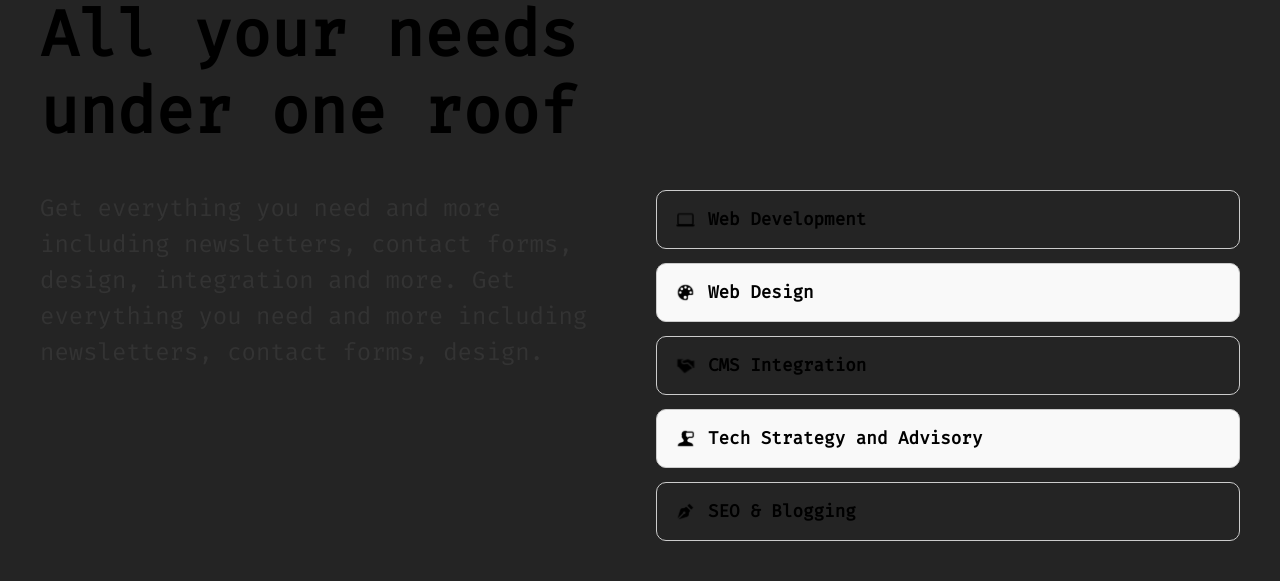
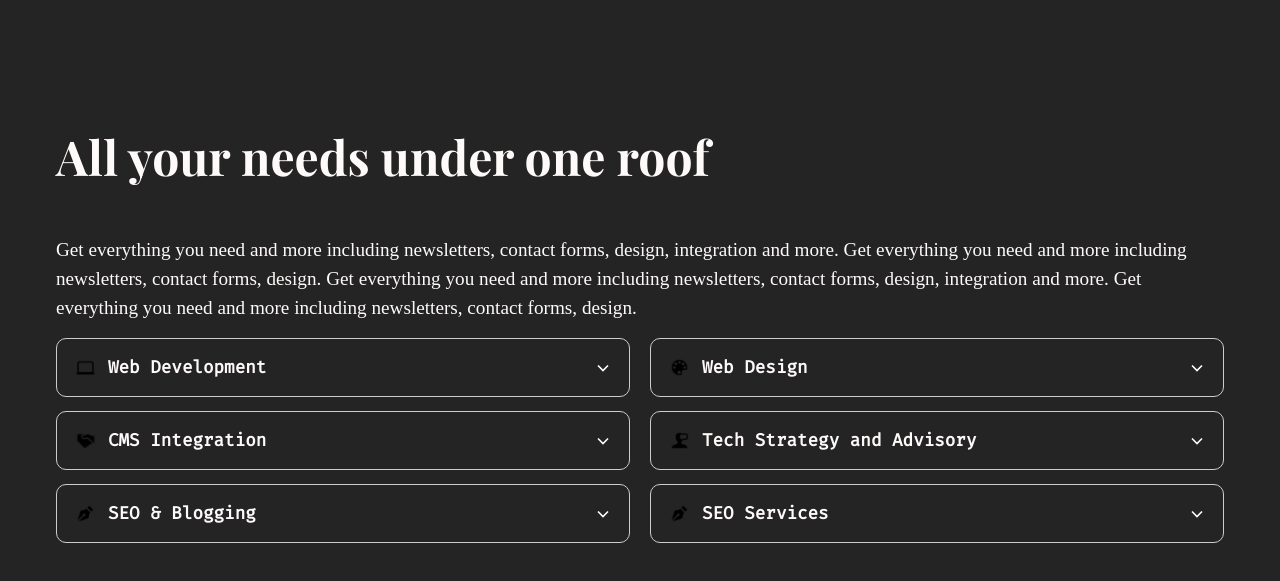
Before and after one commit to Devonus/devonus_web_agency_html, a Jekyll site: the page built from homepage.md, in a window 1280 px wide and 900 px high, scrolled down 649 px, cut to the strip 255-836 px from the top of the window. Built offline with Jekyll 4.4.1, drawn with Linux system fonts in a browser that asks for light colours.

Commit message:
adding accordian to about section

```diff
--- a/_layouts/home.html
+++ b/_layouts/home.html
@@ -222,47 +222,154 @@
 
     <section class="under-one-roof" id="about">
       <div class="inner-wrapper">
-        <h2 class="section-title">All your needs<br />under one roof</h2>
+        <h2 class="section-title">All your needs under one roof</h2>
 
+        <div class="text-block">
+          Get everything you need and more including newsletters, contact forms,
+          design, integration and more. Get everything you need and more
+          including newsletters, contact forms, design. Get everything you need
+          and more including newsletters, contact forms, design, integration and
+          more. Get everything you need and more including newsletters, contact
+          forms, design.
+        </div>
         <div class="content-grid">
-          <div class="text-block">
-            Get everything you need and more including newsletters, contact
-            forms, design, integration and more. Get everything you need and
-            more including newsletters, contact forms, design.
+          <div class="service-boxes">
+            <div class="service-item">
+              <div class="service-box">
+                <img src="/public/laptop.svg" alt="Consultation" class="icon" />
+                <span class="service-title">Web Development</span>
+                <svg class="arrow" viewBox="0 0 24 24">
+                  <path
+                    d="M6 9l6 6 6-6"
+                    stroke="currentColor"
+                    stroke-width="2"
+                    fill="none"
+                  />
+                </svg>
+              </div>
+              <div class="service-info">
+                <p>
+                  We create modern, responsive websites with the latest
+                  technologies, ensuring speed, security, and scalability.
+                </p>
+              </div>
             </div>
 
-          <div class="service-boxes">
-            <div class="service-box">
-              <img src="/public/laptop.svg" alt="Consultation" class="icon" />
-              <span>Web Development</span>
-            </div>
+            <div class="service-item">
               <div class="service-box">
                 <img
                   src="/public/paint_palette.svg"
                   alt="Consultation"
                   class="icon"
                 />
-              <span>Web Design</span>
+                <span class="service-title">Web Design</span>
+                <svg class="arrow" viewBox="0 0 24 24">
+                  <path
+                    d="M6 9l6 6 6-6"
+                    stroke="currentColor"
+                    stroke-width="2"
+                    fill="none"
+                  />
+                </svg>
               </div>
+              <div class="service-info">
+                <p>
+                  Our design team creates stunning, user-friendly interfaces
+                  that match your brand identity and engage your audience.
+                </p>
+              </div>
+            </div>
+
+            <div class="service-item">
               <div class="service-box">
                 <img
                   src="/public/handshake.svg"
                   alt="Consultation"
                   class="icon"
                 />
-              <span>CMS Integration</span>
+                <span class="service-title">CMS Integration</span>
+                <svg class="arrow" viewBox="0 0 24 24">
+                  <path
+                    d="M6 9l6 6 6-6"
+                    stroke="currentColor"
+                    stroke-width="2"
+                    fill="none"
+                  />
+                </svg>
               </div>
+              <div class="service-info">
+                <p>
+                  We integrate and customize CMS platforms like WordPress,
+                  Webflow, and more to streamline your content management.
+                </p>
+              </div>
+            </div>
+
+            <div class="service-item">
               <div class="service-box">
                 <img
                   src="/public/consultation.svg"
                   alt="Consultation"
                   class="icon"
                 />
-              <span>Tech Strategy and Advisory</span>
+                <span class="service-title">Tech Strategy and Advisory</span>
+                <svg class="arrow" viewBox="0 0 24 24">
+                  <path
+                    d="M6 9l6 6 6-6"
+                    stroke="currentColor"
+                    stroke-width="2"
+                    fill="none"
+                  />
+                </svg>
               </div>
+              <div class="service-info">
+                <p>
+                  Our experts guide you through digital strategy decisions to
+                  align technology with your business goals.
+                </p>
+              </div>
+            </div>
+
+            <div class="service-item">
               <div class="service-box">
                 <img src="/public/pen.svg" alt="Consultation" class="icon" />
-              <span>SEO & Blogging</span>
+                <span class="service-title">SEO & Blogging</span>
+                <svg class="arrow" viewBox="0 0 24 24">
+                  <path
+                    d="M6 9l6 6 6-6"
+                    stroke="currentColor"
+                    stroke-width="2"
+                    fill="none"
+                  />
+                </svg>
+              </div>
+              <div class="service-info">
+                <p>
+                  Improve your rankings and reach with optimized content,
+                  keyword targeting, and blogging strategies.
+                </p>
+              </div>
+            </div>
+
+            <div class="service-item">
+              <div class="service-box">
+                <img src="/public/pen.svg" alt="Consultation" class="icon" />
+                <span class="service-title">SEO Services</span>
+                <svg class="arrow" viewBox="0 0 24 24">
+                  <path
+                    d="M6 9l6 6 6-6"
+                    stroke="currentColor"
+                    stroke-width="2"
+                    fill="none"
+                  />
+                </svg>
+              </div>
+              <div class="service-info">
+                <p>
+                  From audits to ongoing optimization, we provide full-scale SEO
+                  services to boost your online visibility.
+                </p>
+              </div>
             </div>
           </div>
         </div>
--- a/styles/index.css
+++ b/styles/index.css
@@ -542,33 +542,34 @@
 .under-one-roof {
   width: 100%;
   background: var(--color-dark);
-  padding: 0rem 1rem 4rem 1rem;
+  padding: 6rem 1rem 10rem 1rem;
 }
 
 .inner-wrapper {
-  max-width: var(--max-width);
+  max-width: 1200px; /* force 1200px max */
   margin: 0 auto;
+  padding: 0 1rem; /* small padding so it doesn't touch edges */
 }
 
 .section-title {
-  font-size: 4rem;
+  font-size: 3rem;
   font-weight: bold;
-  margin-bottom: 40px;
+  margin-top: 2rem;
+  padding-bottom: 3rem;
   text-align: left;
-    font-family: var(--font-3)
-
-
+  font-family: var(--font-1);
+  color: var(--color-white);
 }
 
 .content-grid {
   display: grid;
-  grid-template-columns: 1fr 1fr;
+  grid-template-columns: 1fr;
   gap: 32px;
   align-items: start;
-    font-family: var(--font-3);
-     opacity: 0;
+  font-family: var(--font-3);
+  opacity: 0;
   transition: opacity 0.7s ease;
-
+  width: 100%;
 }
 
 .content-grid.visible {
@@ -576,61 +577,110 @@
 }
 
 .text-block {
-  font-size: 1.5rem;
+  font-size: 1.2rem;
   line-height: 1.5;
-  color: #333;
+  color: var(--color-white);
+  display: flex;
+  justify-content: center;
+  align-items: center;
+  height: 100%;
+  padding-bottom: 1rem;
 }
 
 .service-boxes {
+  display: grid;
+  grid-template-columns: 1fr 1fr; /* 2 columns */
+  gap: 14px 20px;
+  max-width: 1200px;
+  margin: 0 auto;
+  width:100%;
+}
+
+.service-item {
+  position: relative; /* anchor for absolute child */
   display: flex;
   flex-direction: column;
-  gap: 14px;
 }
 
 .service-box {
   display: flex;
   align-items: center;
+  justify-content: space-between;
   gap: 10px;
   border: 1px solid #ccc;
   padding: 16px;
   border-radius: 10px;
-  transition: background 0.3s ease;
+  transition: background 0.3s ease, transform 0.3s ease;
   cursor: pointer;
-  font-size: 1.10rem;
-  transition: all 0.3s ease;
+  font-size: 1.1rem;
   font-weight: 700;
-
-}
-
-.service-box:hover {
-  transform: translateY(-4px);
-  box-shadow: 0 6px 20px rgba(0,0,0,0.1);
-}
-
-.service-box:nth-child(even) {
-  background-color: #f9f9f9;
-}
-
-.service-item:hover .icon {
-  transform: scale(1.1);
+  color: var(--color-white);
+}
+
+.service-title {
+  flex: 1;
 }
 
 .service-box:hover {
   background: var(--color-green);
-    transform: scale(1.1);
-
+  transform: scale(1.05);
+  box-shadow: 0 6px 20px rgba(0, 0, 0, 0.1);
 }
 
 .icon {
   width: 25px;
   height: 25px;
-  fill: black;
-    transition: transform 0.3s ease;
-
-}
-
-
-
+  fill: var(--color-white);
+  transition: transform 0.3s ease;
+}
+
+.service-box:hover .icon {
+  transform: scale(1.1);
+}
+
+.arrow {
+  width: 20px;
+  height: 20px;
+  fill: var(--color-white);
+  transition: transform 0.3s ease;
+}
+
+.service-box.open .arrow {
+  transform: rotate(180deg);
+}
+
+.service-info {
+  position: absolute;
+  left: 0;
+  right: 0;
+  top: 100%; /* right below the service-box */
+  background: var(--color-white);
+  border-radius: 0 0 10px 10px;
+  overflow: hidden;
+  max-height: 0;
+  opacity: 0;
+  padding: 0 16px;
+  transition: max-height 0.4s ease, opacity 0.4s ease, padding 0.4s ease;
+  pointer-events: none; /* prevents accidental interaction when closed */
+  z-index: 10;
+}
+
+.service-info.open {
+  height: 100px;
+  max-height: 400px;
+  opacity: 1;
+  padding: 16px;
+  pointer-events: auto;
+}
+
+@media (max-width: 768px) {
+  .service-boxes {
+    grid-template-columns: 1fr; /* stack on small screens */
+  }
+  .service-info {
+    grid-column: auto; /* no spanning needed in single column */
+  }
+}
 
 
 
@@ -1697,6 +1747,14 @@
     display: block !important;
   }
 
+  /* -------------------------
+|                          |
+|      ABOUT SECTION       |
+|                          |
+|--------------------------*/
+    .service-boxes {
+    grid-template-columns: 1fr;
+  }
 }
 
 
--- a/styles/index.js
+++ b/styles/index.js
@@ -396,3 +396,22 @@
   const bg = post.getAttribute("data-bg") || "";
   post.style.setProperty("--hover-bg", `url(${bg})`);
 });
+
+//service box accordian
+document.querySelectorAll(".service-box").forEach((box) => {
+  box.addEventListener("click", () => {
+    const info = box.nextElementSibling;
+
+    // Close all others
+    document.querySelectorAll(".service-box").forEach((otherBox) => {
+      if (otherBox !== box) {
+        otherBox.classList.remove("open");
+        otherBox.nextElementSibling.classList.remove("open");
+      }
+    });
+
+    // Toggle the clicked one
+    box.classList.toggle("open");
+    info.classList.toggle("open");
+  });
+});
```
Lines whose indentation alone changed are shown as unchanged.
